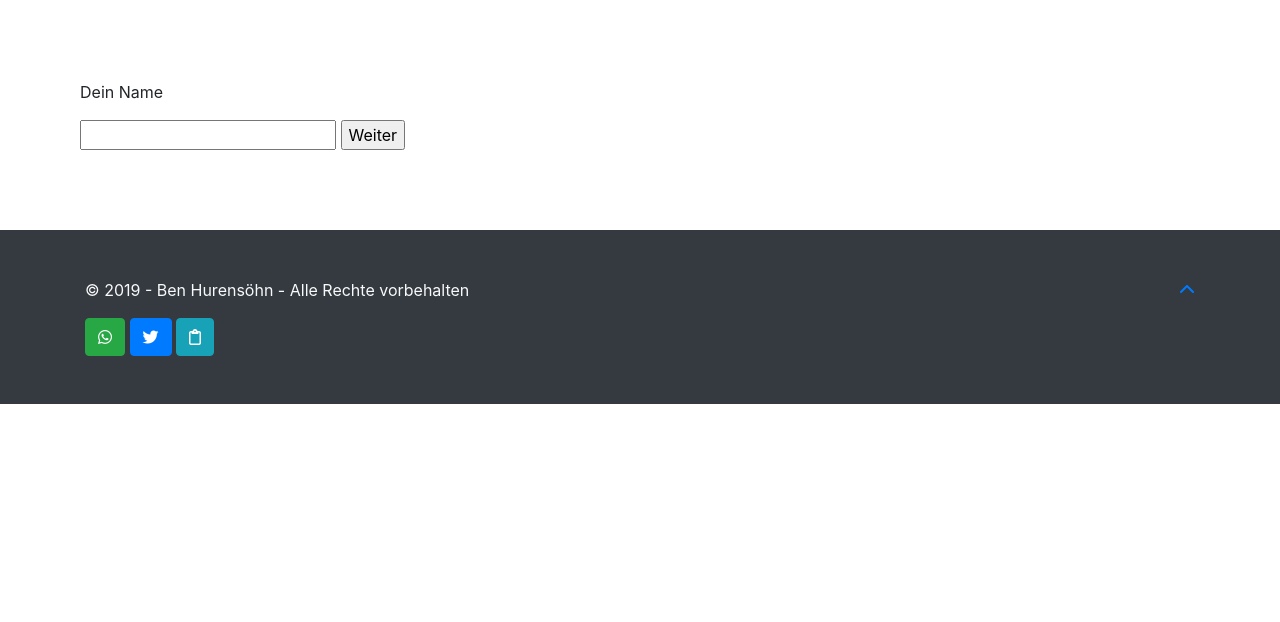
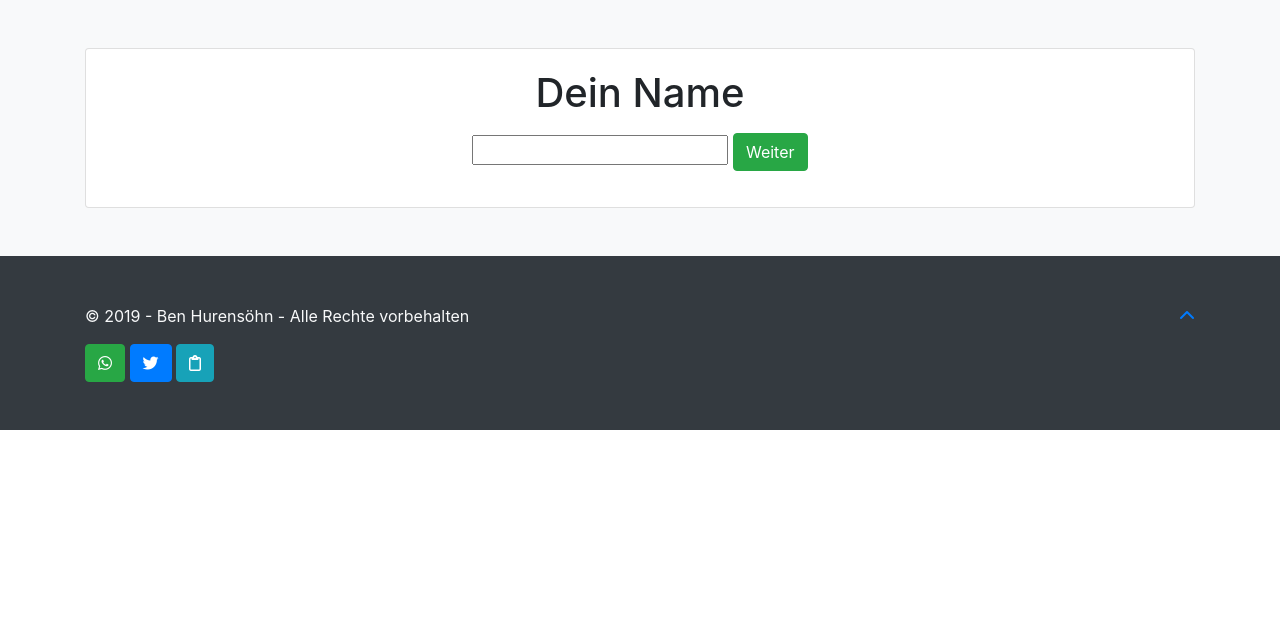
Before and after one commit to phgilde/quiz, a Flask app: page /newquiz in a window 1280 px wide. Shown: the part 56-678 px from the top of the page. Run offline with Flask 2, Linux system fonts and the light colour scheme; some libraries are stand-ins or nearby versions.

Commit message:
front-end newquiz & quiz

```diff
--- a/app/templates/newquiz.html
+++ b/app/templates/newquiz.html
@@ -1,22 +1,27 @@
 {% extends "base.html" %}
 
 {% block content %}
-
-<div class="content">
-    <div id="quiz">
-        <p id="name-label">Dein Name</p>
+<div class="py-5 bg-light">
+  <div class="container">
+    <div class="card text-center">
+      <div id="quiz">
+      <div class="card-body">
+        <h1><p id="name-label">Dein Name</p></h1>
         <input id="name" type="text">
-        <input id="send-name" type="button" value="Weiter">
-        <p id="question"></p>
-        <div id="answers"></div>
+        <input id="send-name" type="button" class="btn btn-success" value="Weiter">
+        <b><h1><p id="question"></p></h1></b>
+        <div id="answers" class=""></div>
         <form action="" method="POST">
             {{form.hidden_tag()}}
             {{form.name()}}
             {{form.answers()}}
             {{form.submit()}}
         </form>
-
+      </div>
     </div>
+    </div>
+  </div>
+</div>
     <script>
         $("form").hide();
         var questions = {{questions|tojson|safe}};
@@ -39,7 +44,7 @@
 
                 $("#question").html(questions[i]);
                 for(var j = 0; j<answers[i].length; j++) {
-                    $("#answers").append($("<button></button>").html(answers[i][j]).click(updateQuiz(j)));
+                    $("#answers").append($('<button class="btn btn-info"></button>').html(answers[i][j]).click(updateQuiz(j)));
                 }
 
 
```
Also changed, not shown: app/templates/quiz.html (+9 -2 lines).
